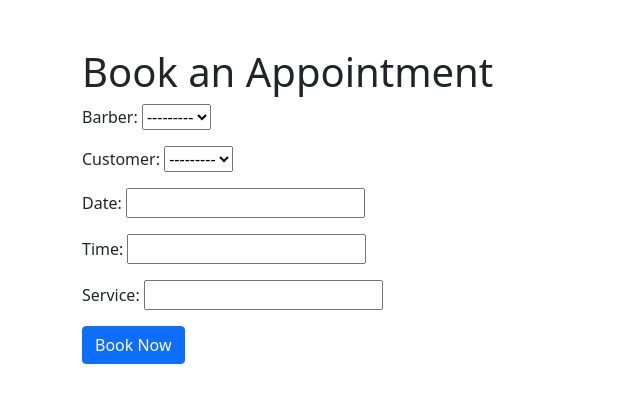
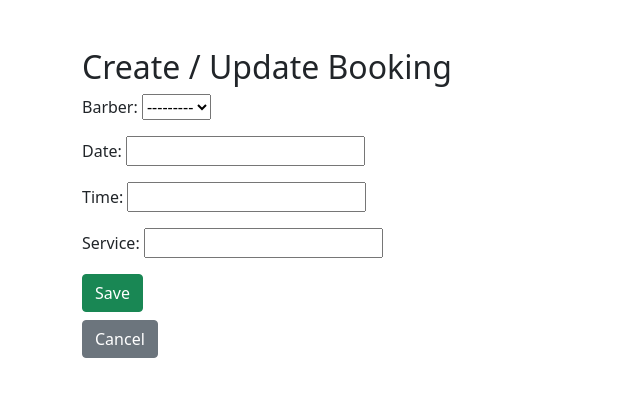
Before and after one commit to AVTpepper/barber-booking-system, a Django app: page /book/ in a window 1280 px wide. Shown: the part 56-459 px from the top of the page, without its empty margins (0-640 px from the left). Run offline with Django 5.2, Linux system fonts and the light colour scheme; data that the repository does not hold is empty.

Commit message:
Add: CRUD functionality for bookings (Create, read, update, delete)

```diff
--- a/booking/forms.py
+++ b/booking/forms.py
@@ -5,7 +5,7 @@ from django.contrib.auth.models import User
 class BookingForm(forms.ModelForm):
     class Meta:
         model = Booking
-        fields = ['barber', 'customer', 'date', 'time', 'service']
+        fields = ['barber', 'date', 'time', 'service']
 
 
 class CustomUserCreationForm(forms.ModelForm):
--- a/booking/templates/booking/booking_form.html
+++ b/booking/templates/booking/booking_form.html
@@ -1,10 +1,13 @@
 {% extends 'base.html' %}
 
 {% block content %}
-<h1>Book an Appointment</h1>
+<h2>Create / Update Booking</h2>
+
 <form method="post">
     {% csrf_token %}
     {{ form.as_p }}
-    <button type="submit" class="btn btn-primary">Book Now</button>
+    <button type="submit" class="btn btn-success">Save</button>
 </form>
+
+<a href="{% url 'view_bookings' %}" class="btn btn-secondary mt-2">Cancel</a>
 {% endblock %}
--- a/booking/urls.py
+++ b/booking/urls.py
@@ -7,4 +7,7 @@ urlpatterns = [
     path('book/', views.book_appointment, name='book_appointment'),
     path('register/', views.register, name='register'),
     path('accounts/logout/', views.CustomLogoutView.as_view(), name='logout'),
+    path('booking/create/', views.create_booking, name='create_booking'),
+    path('booking/update/<int:pk>/', views.update_booking, name='update_booking'),
+    path('booking/delete/<int:pk>/', views.delete_booking, name='delete_booking'),
 ]
--- a/booking/views.py
+++ b/booking/views.py
@@ -1,8 +1,8 @@
-from django.shortcuts import render, redirect
+from django.shortcuts import render, redirect, get_object_or_404
 from django.contrib.auth.decorators import login_required
 from django.contrib.auth import login
 from django.contrib.auth.views import LogoutView
-from .models import Booking
+from .models import Booking, Barber
 from .forms import BookingForm, CustomUserCreationForm
 
 
@@ -42,3 +42,46 @@ def register(request):
 
 class CustomLogoutView(LogoutView):
     template_name = 'registration/logout.html'
+
+
+@login_required
+def view_bookings(request):
+    """View all bookings for the logged-in user"""
+    bookings = Booking.objects.filter(customer=request.user)
+    return render(request, 'booking/view_bookings.html', {'bookings': bookings})
+
+@login_required
+def create_booking(request):
+    """Create a new booking"""
+    if request.method == 'POST':
+        form = BookingForm(request.POST)
+        if form.is_valid():
+            booking = form.save(commit=False)
+            booking.customer = request.user  # Associate booking with logged-in user
+            booking.save()
+            return redirect('view_bookings')
+    else:
+        form = BookingForm()
+    return render(request, 'booking/booking_form.html', {'form': form})
+
+@login_required
+def update_booking(request, pk):
+    """Update an existing booking"""
+    booking = get_object_or_404(Booking, pk=pk, customer=request.user)
+    if request.method == 'POST':
+        form = BookingForm(request.POST, instance=booking)
+        if form.is_valid():
+            form.save()
+            return redirect('view_bookings')
+    else:
+        form = BookingForm(instance=booking)
+    return render(request, 'booking/booking_form.html', {'form': form})
+
+@login_required
+def delete_booking(request, pk):
+    """Delete an existing booking"""
+    booking = get_object_or_404(Booking, pk=pk, customer=request.user)
+    if request.method == 'POST':
+        booking.delete()
+        return redirect('view_bookings')
+    return render(request, 'booking/delete_booking.html', {'booking': booking})
```
Also changed, not shown: booking/templates/booking/delete_booking.html (added, +11 -0 lines), booking/templates/booking/view_bookings.html (added, +33 -0 lines).
